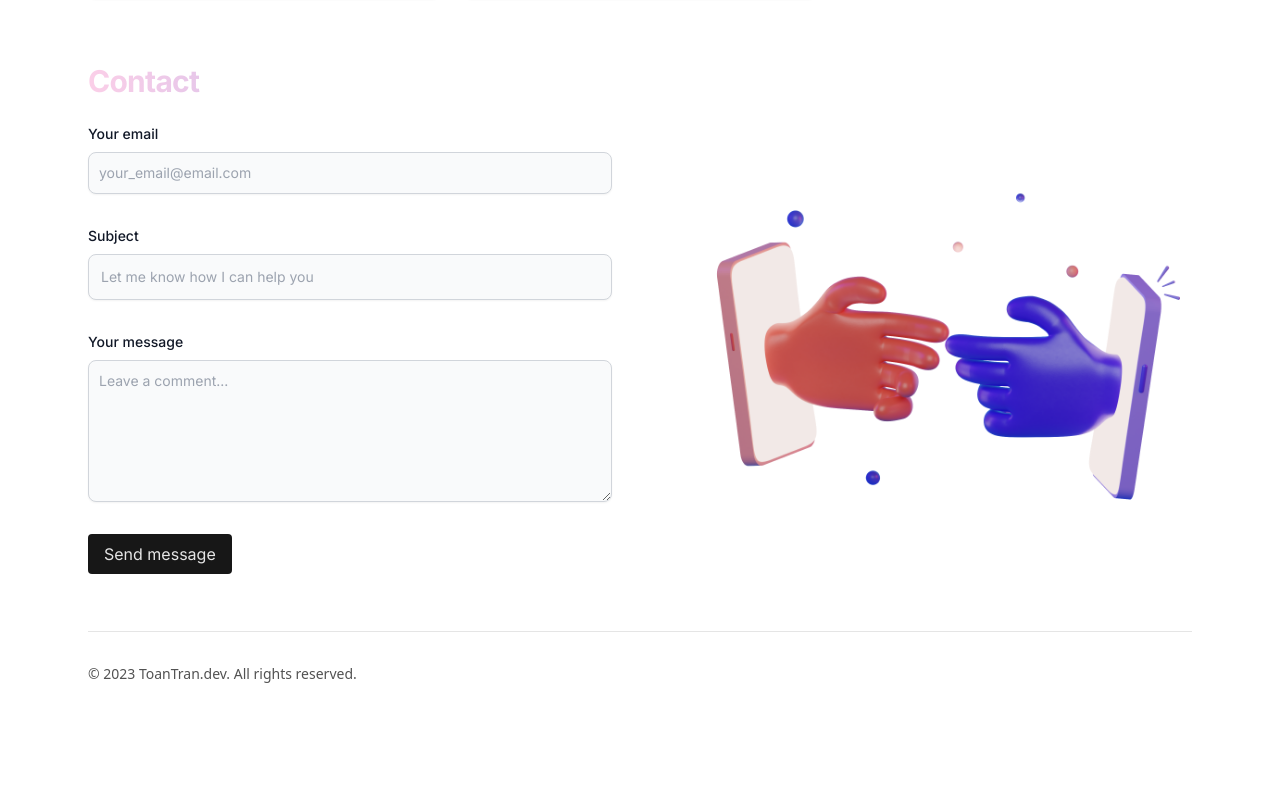
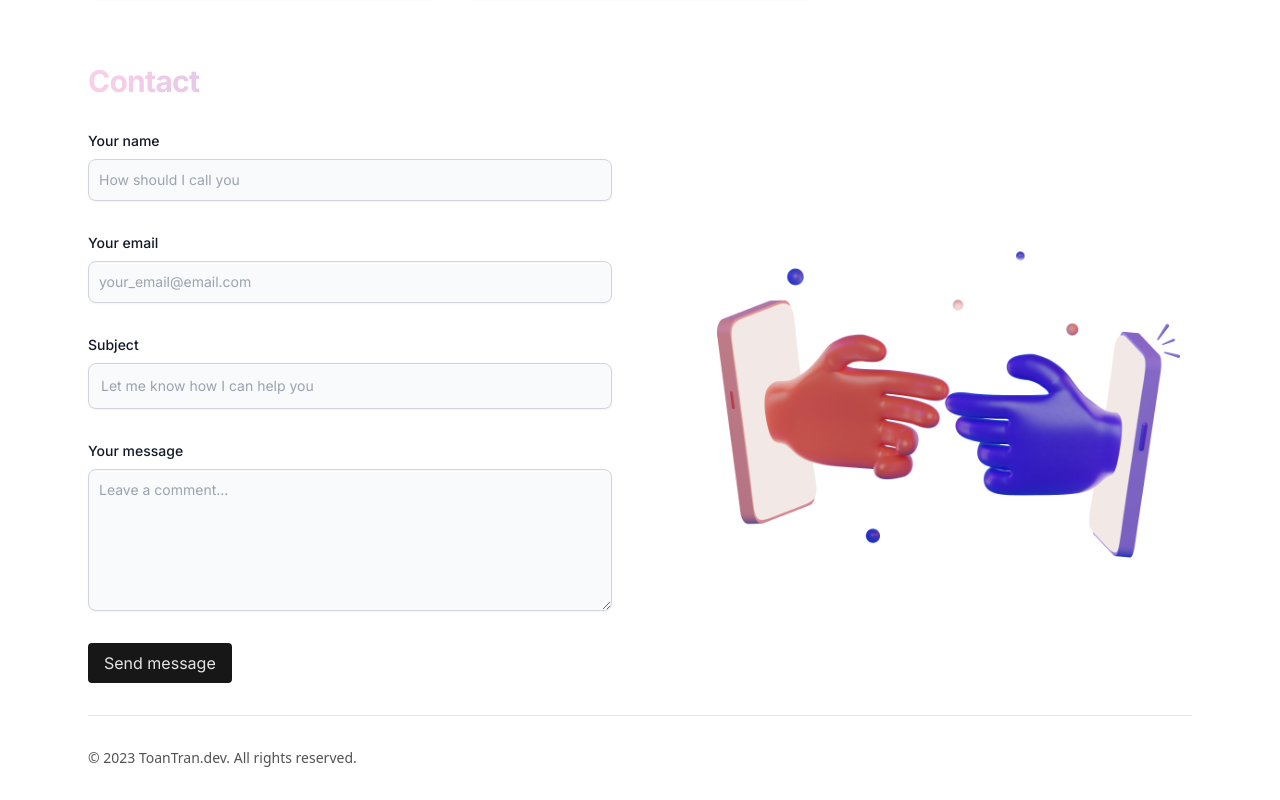
Before and after one commit to toantd90/portfolio, a Next.js app: page / in a window 1280 px wide. Shown: the part 2358-3158 px from the top of the page. Before the commit the page ends 3074 px from the top, so only its background shows below. Built offline with nearby package versions, Linux system fonts and the light colour scheme.

Commit message:
useReducer for Contact Form

```diff
--- a/components/Contact.tsx
+++ b/components/Contact.tsx
@@ -1,22 +1,50 @@
 "use client"
 
-import { useState } from "react"
+import { useReducer, useState } from "react"
 import Image from "next/image"
 
+type FormState = {
+  name: string
+  email: string
+  subject: string
+  message: string
+  isSubmitted: boolean
+}
+
+type Action = {
+  type: string
+  payload?: { [key: string]: string | boolean }
+}
+
+const initialForm = {
+  name: "",
+  email: "",
+  subject: "",
+  message: "",
+  isSubmitted: false,
+}
+
+const formReducer = (state: FormState, action: Action) => {
+  switch (action.type) {
+    case "UPDATE_FORM":
+      return {
+        ...state,
+        ...action.payload,
+      }
+    case "RESET_FORM":
+      return { ...initialForm, isSubmitted: true }
+    default:
+      return state
+  }
+}
+
 const Contact = () => {
-  const [subject, setSubject] = useState("")
-  const [email, setEmail] = useState("")
-  const [message, setMessage] = useState("")
-  const [submitted, setSubmitted] = useState(false)
+  const [formState, dispatch] = useReducer(formReducer, initialForm)
+
+  const { name, email, subject, message } = formState
 
   const handleOnSubmit = (e: React.MouseEvent<HTMLButtonElement>) => {
     e.preventDefault()
-
-    let data = {
-      subject,
-      email,
-      message,
-    }
 
     fetch("/api/contact", {
       method: "POST",
@@ -24,15 +52,12 @@
         Accept: "application/json, text/plain, */*",
         "Content-Type": "application/json",
       },
-      body: JSON.stringify(data),
+      body: JSON.stringify(formState),
     }).then((res) => {
       console.log("Response received")
       if (res.status === 200) {
         console.log("Response succeeded!")
-        setSubmitted(true)
-        setSubject("")
-        setEmail("")
-        setMessage("")
+        dispatch({ type: "RESET_FORM" })
       }
     })
   }
@@ -40,12 +65,31 @@
   return (
     <div id="contact" className="text-white mx-auto max-w-screen-xl py-32 sm:py-8">
       <div className="max-w-6xl mx-auto px-5 sm:px-6">
-        <h1 className="block bg-clip-text text-transparent font-bold text-2xl sm:text-3xl lg:text-3xl tracking-tight bg-gradient-to-r from-pink-200 to-blue-500">
+        <h1 className="block bg-clip-text  mb-8 text-transparent font-bold text-2xl sm:text-3xl lg:text-3xl tracking-tight bg-gradient-to-r from-pink-200 to-blue-500">
           Contact
         </h1>
         <div className="flex flex-col-reverse justify-between items-center md:flex-row gap-x-20">
           <div className="w-full">
             <form action="#" className="space-y-8">
+              <div>
+                <label
+                  htmlFor="name"
+                  className="block mb-2 text-sm font-medium text-gray-900 dark:text-gray-300"
+                >
+                  Your name
+                </label>
+                <input
+                  type="text"
+                  id="name"
+                  className="shadow-sm bg-gray-50 border border-gray-300 text-gray-900 text-sm rounded-lg focus:ring-primary-500 focus:border-primary-500 block w-full p-2.5 dark:bg-gray-700 dark:border-gray-600 dark:placeholder-gray-400 dark:text-white dark:focus:ring-primary-500 dark:focus:border-primary-500 dark:shadow-sm-light"
+                  placeholder="How should I call you"
+                  value={name}
+                  onChange={(e) =>
+                    dispatch({ type: "UPDATE_FORM", payload: { name: e.target.value } })
+                  }
+                  required
+                />
+              </div>
               <div>
                 <label
                   htmlFor="email"
@@ -58,9 +102,9 @@
                   id="email"
                   className="shadow-sm bg-gray-50 border border-gray-300 text-gray-900 text-sm rounded-lg focus:ring-primary-500 focus:border-primary-500 block w-full p-2.5 dark:bg-gray-700 dark:border-gray-600 dark:placeholder-gray-400 dark:text-white dark:focus:ring-primary-500 dark:focus:border-primary-500 dark:shadow-sm-light"
                   placeholder="your_email@email.com"
-                  onChange={(e) => {
-                    setEmail(e.target.value)
-                  }}
+                  onChange={(e) =>
+                    dispatch({ type: "UPDATE_FORM", payload: { email: e.target.value } })
+                  }
                   value={email}
                   required
                 />
@@ -77,9 +121,12 @@
                   id="subject"
                   className="block p-3 w-full text-sm text-gray-900 bg-gray-50 rounded-lg border border-gray-300 shadow-sm focus:ring-primary-500 focus:border-primary-500 dark:bg-gray-700 dark:border-gray-600 dark:placeholder-gray-400 dark:text-white dark:focus:ring-primary-500 dark:focus:border-primary-500 dark:shadow-sm-light"
                   placeholder="Let me know how I can help you"
-                  onChange={(e) => {
-                    setSubject(e.target.value)
-                  }}
+                  onChange={(e) =>
+                    dispatch({
+                      type: "UPDATE_FORM",
+                      payload: { subject: e.target.value },
+                    })
+                  }
                   value={subject}
                   required
                 />
@@ -96,7 +143,12 @@
                   rows={6}
                   className="block p-2.5 w-full text-sm text-gray-900 bg-gray-50 rounded-lg shadow-sm border border-gray-300 focus:ring-primary-500 focus:border-primary-500 dark:bg-gray-700 dark:border-gray-600 dark:placeholder-gray-400 dark:text-white dark:focus:ring-primary-500 dark:focus:border-primary-500"
                   placeholder="Leave a comment..."
-                  onChange={(e) => setMessage(e.target.value)}
+                  onChange={(e) =>
+                    dispatch({
+                      type: "UPDATE_FORM",
+                      payload: { message: e.target.value },
+                    })
+                  }
                   value={message}
                 ></textarea>
               </div>
--- a/pages/api/contact.js
+++ b/pages/api/contact.js
@@ -7,14 +7,14 @@
     host: "smtp.gmail.com",
     auth: {
       user: "toandummymail@gmail.com",
-      pass: process.env.password,
+      pass: process.env.APP_PASSWORD,
     },
     secure: true,
   })
   const mailData = {
-    from: "demo email",
+    from: req.body.email,
     to: "toantdfu@gmail.com",
-    subject: `Message From ${req.body.name}`,
+    subject: `Message From ${req.body.name}: ${req.body.subject}`,
     text: req.body.message + " | Sent from: " + req.body.email,
     html: `<div>${req.body.message}</div><p>Sent from:
     ${req.body.email}</p>`,
@@ -23,7 +23,7 @@
     if (err) console.log(err)
     else console.log(info)
   })
-  res.status(200).send('OK')
+  res.status(200).send("OK")
   res.end()
 }
 
```
Also changed, not shown: 1 other file (tests, documents, lock files or other folders).
